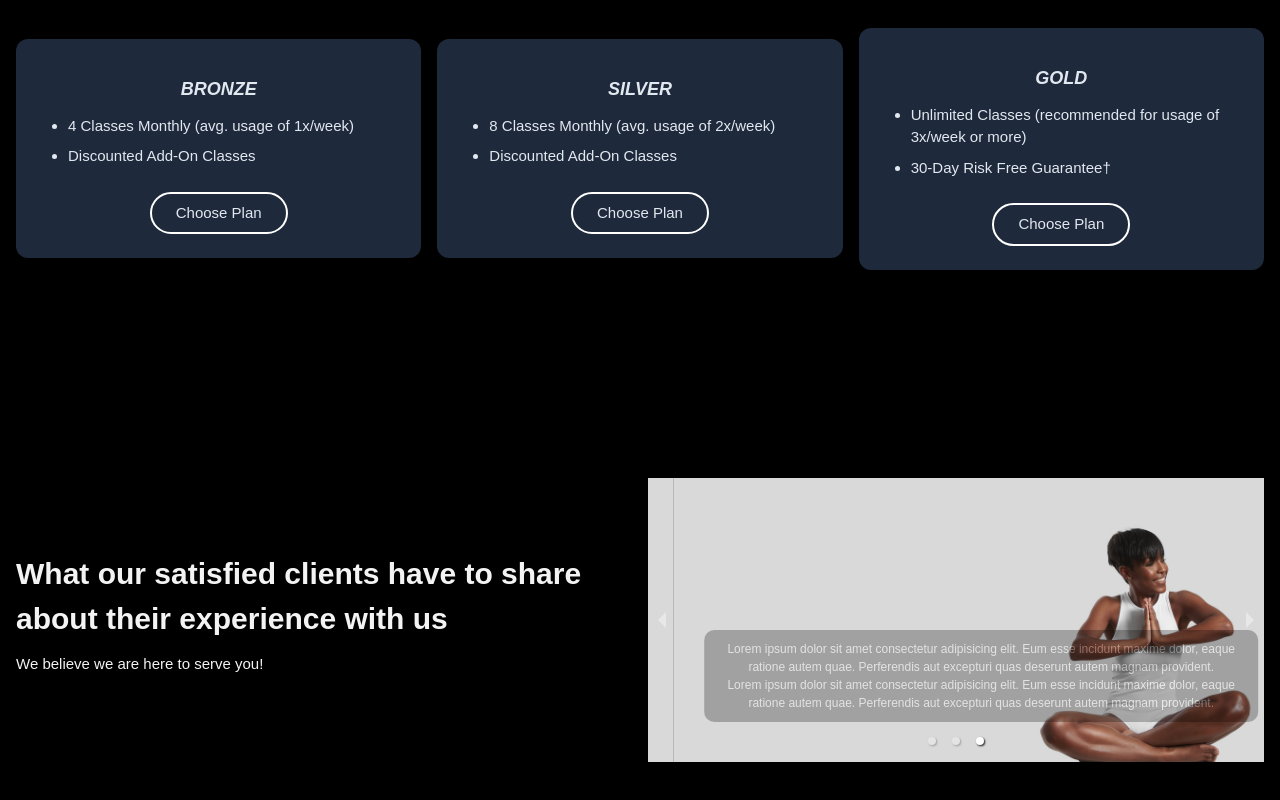
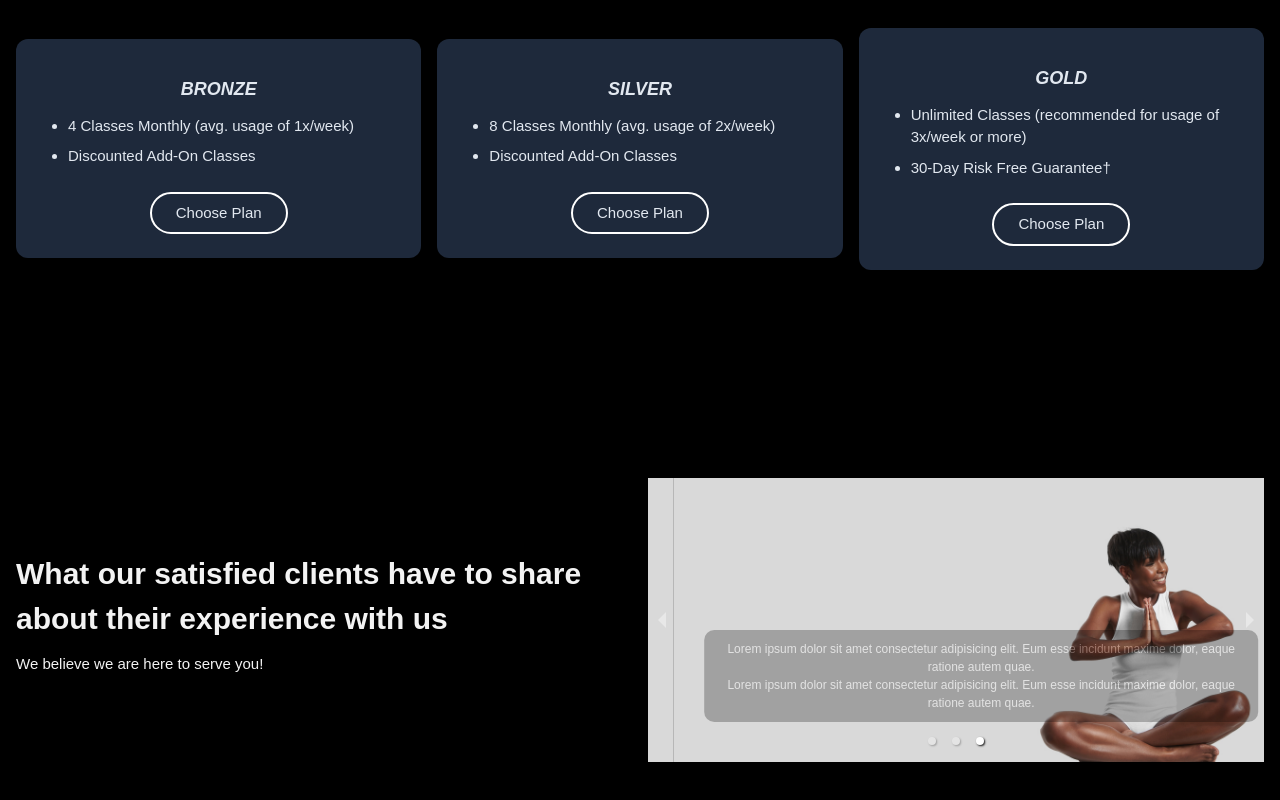
Before and after one commit to paulynson/evaactivelife_gym_and_fitness, a React (Vite) app: page / in a window 1280 px wide. Shown: the part 2659-3459 px from the top of the page. Built offline with nearby package versions, Linux system fonts and the light colour scheme; the HTML template or start-up script is replaced by a standard one.

Commit message:
updated other pages

```diff
--- a/src/components/homepage_components/MainSection.jsx
+++ b/src/components/homepage_components/MainSection.jsx
@@ -280,14 +280,10 @@ const MainSection = () => {
                     <p>
                       Lorem ipsum dolor sit amet consectetur adipisicing elit.
                       Eum esse incidunt maxime dolor, eaque ratione autem quae.
-                      Perferendis aut excepturi quas deserunt autem magnam
-                      provident.
                     </p>
                     <p>
                       Lorem ipsum dolor sit amet consectetur adipisicing elit.
                       Eum esse incidunt maxime dolor, eaque ratione autem quae.
-                      Perferendis aut excepturi quas deserunt autem magnam
-                      provident.
                     </p>
                   </div>
                 </div>
```
